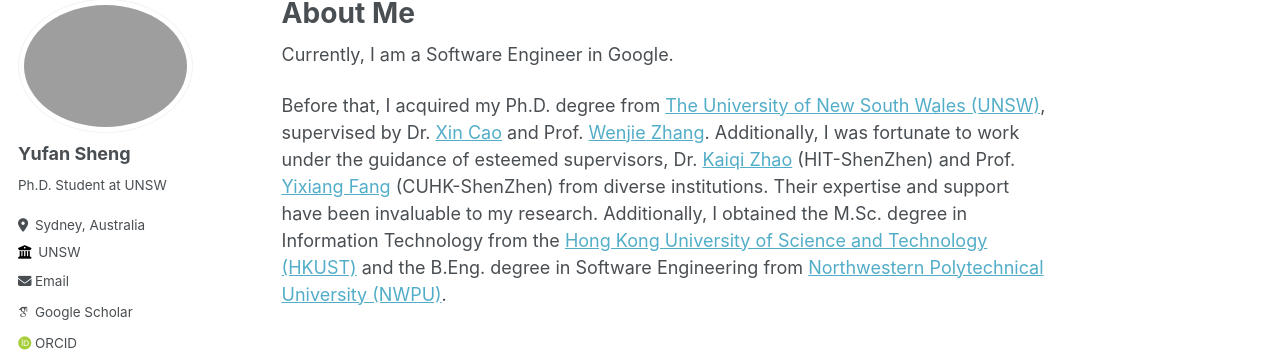
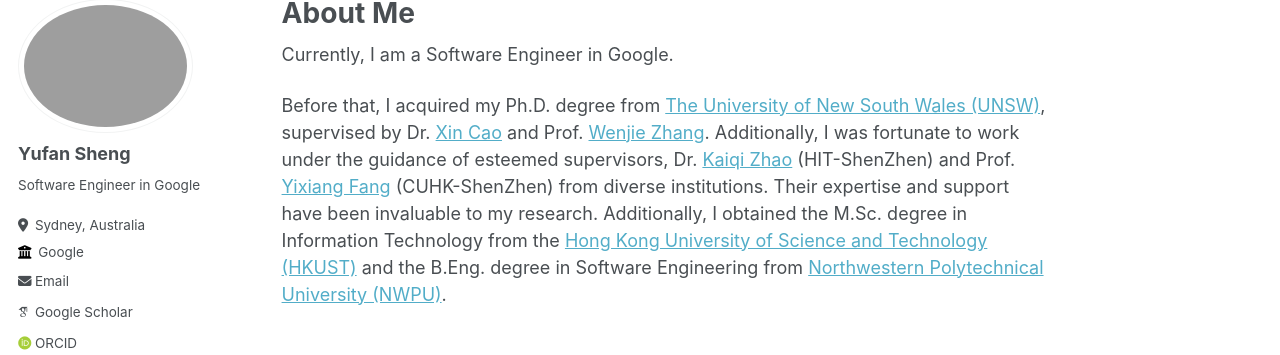
Before and after one commit to shengyufan/shengyufan.github.io, a Jekyll site: the page built from _pages/about.md, in a window 1280 px wide. Shown: the part 107-462 px from the top of the page. Built offline with Jekyll 4.4.1, drawn with Linux system fonts in a browser that asks for light colours; some web fonts are replaced.

Commit message:
Update _config.yml

```diff
--- a/_config.yml
+++ b/_config.yml
@@ -24,11 +24,11 @@ author:
   avatar           : "profile.jpg"
   name             : "Yufan Sheng"
   pronouns         : # example: "she/her"
-  bio              : "Ph.D. Student at UNSW"
+  bio              : "Software Engineer in Google"
   location         : "Sydney, Australia"
-  employer         : "UNSW"
+  employer         : "Google"
   uri              : # URL
-  email            : "yufan.sheng@unsw.edu.au"
+  email            : "yufansheng95@gmail.com"
 
   # Academic websites
   arxiv            : # URL - Update with the correct link to your profile
```
